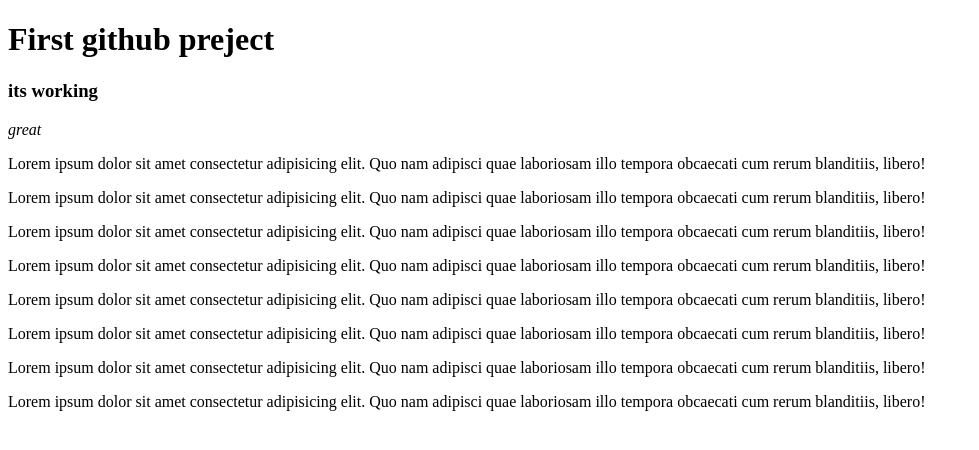
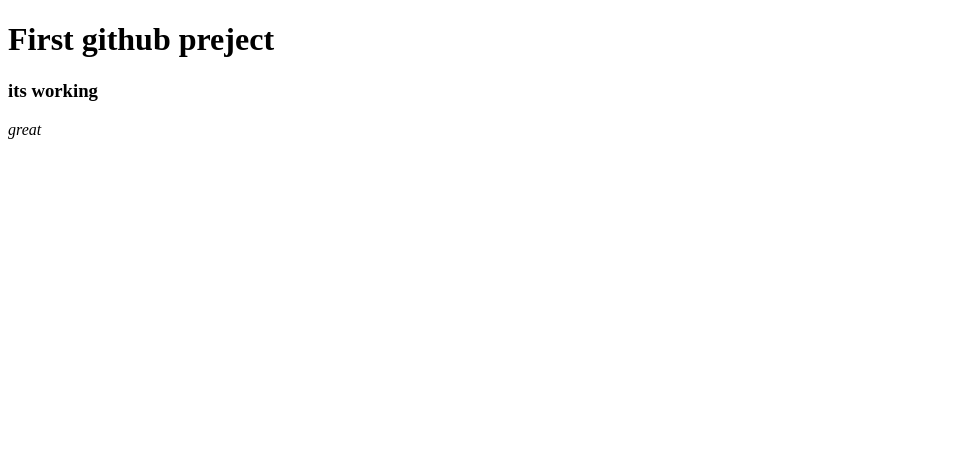
Before and after one commit to DSK134/test, a plain HTML site: page index.html in a window 1280 px wide. Shown: the whole page, without its empty margins (0-979 px from the left). Drawn offline with Linux system fonts and the light colour scheme.

Commit message:
Revert "Update index.html"
This reverts commit ed44f7c346f139e5d4ffe6e0104144dd4fdf3ee8.

```diff
--- a/index.html
+++ b/index.html
@@ -9,6 +9,5 @@
 	<h1>First github preject</h1>
 	<h3>its working</h3>
 	<i>great</i>
-	<p>Lorem ipsum dolor sit amet consectetur adipisicing elit. Quo nam adipisci quae laboriosam illo tempora obcaecati cum rerum blanditiis, libero!</p><p>Lorem ipsum dolor sit amet consectetur adipisicing elit. Quo nam adipisci quae laboriosam illo tempora obcaecati cum rerum blanditiis, libero!</p><p>Lorem ipsum dolor sit amet consectetur adipisicing elit. Quo nam adipisci quae laboriosam illo tempora obcaecati cum rerum blanditiis, libero!</p><p>Lorem ipsum dolor sit amet consectetur adipisicing elit. Quo nam adipisci quae laboriosam illo tempora obcaecati cum rerum blanditiis, libero!</p><p>Lorem ipsum dolor sit amet consectetur adipisicing elit. Quo nam adipisci quae laboriosam illo tempora obcaecati cum rerum blanditiis, libero!</p><p>Lorem ipsum dolor sit amet consectetur adipisicing elit. Quo nam adipisci quae laboriosam illo tempora obcaecati cum rerum blanditiis, libero!</p><p>Lorem ipsum dolor sit amet consectetur adipisicing elit. Quo nam adipisci quae laboriosam illo tempora obcaecati cum rerum blanditiis, libero!</p><p>Lorem ipsum dolor sit amet consectetur adipisicing elit. Quo nam adipisci quae laboriosam illo tempora obcaecati cum rerum blanditiis, libero!</p>
 </body>
 </html>
```
